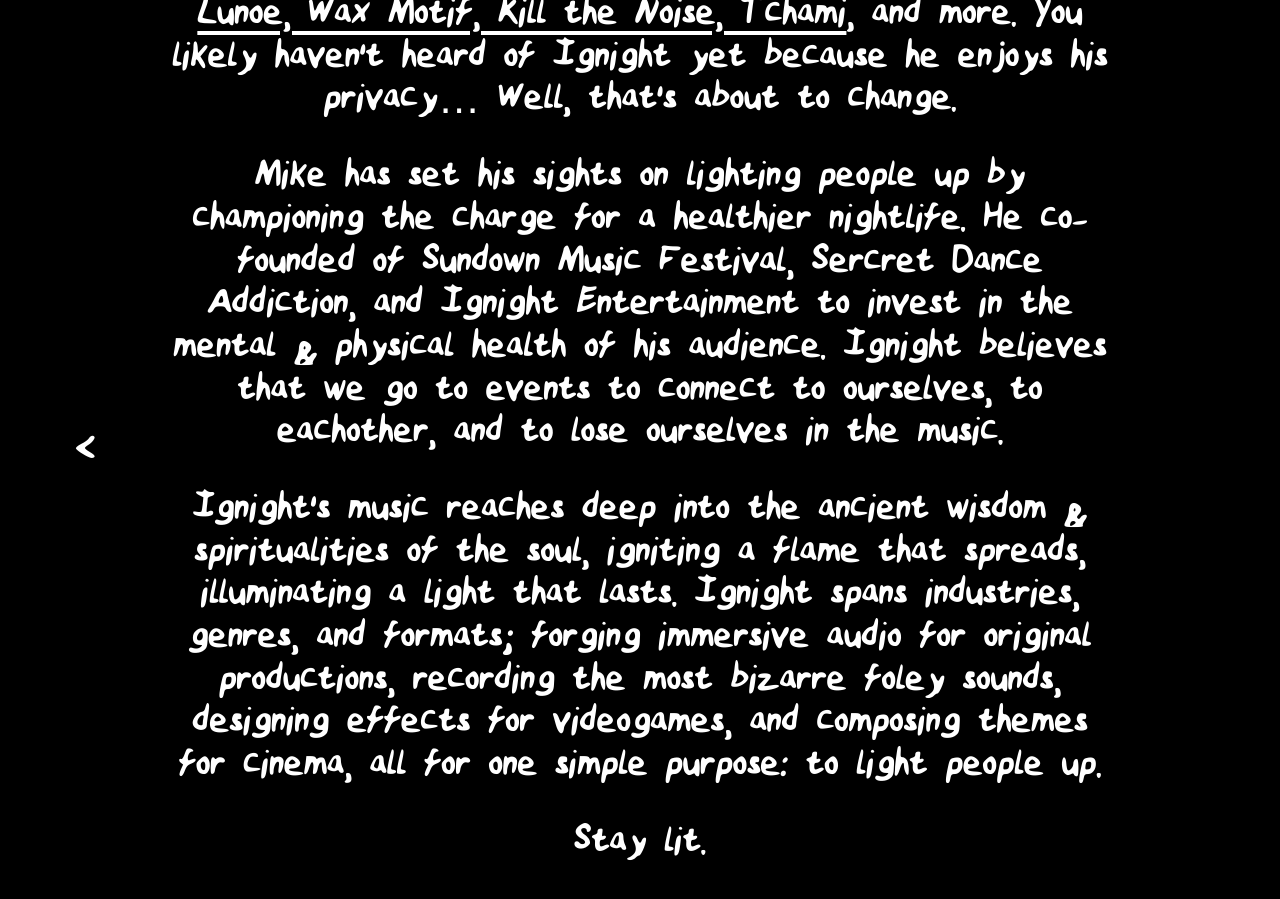
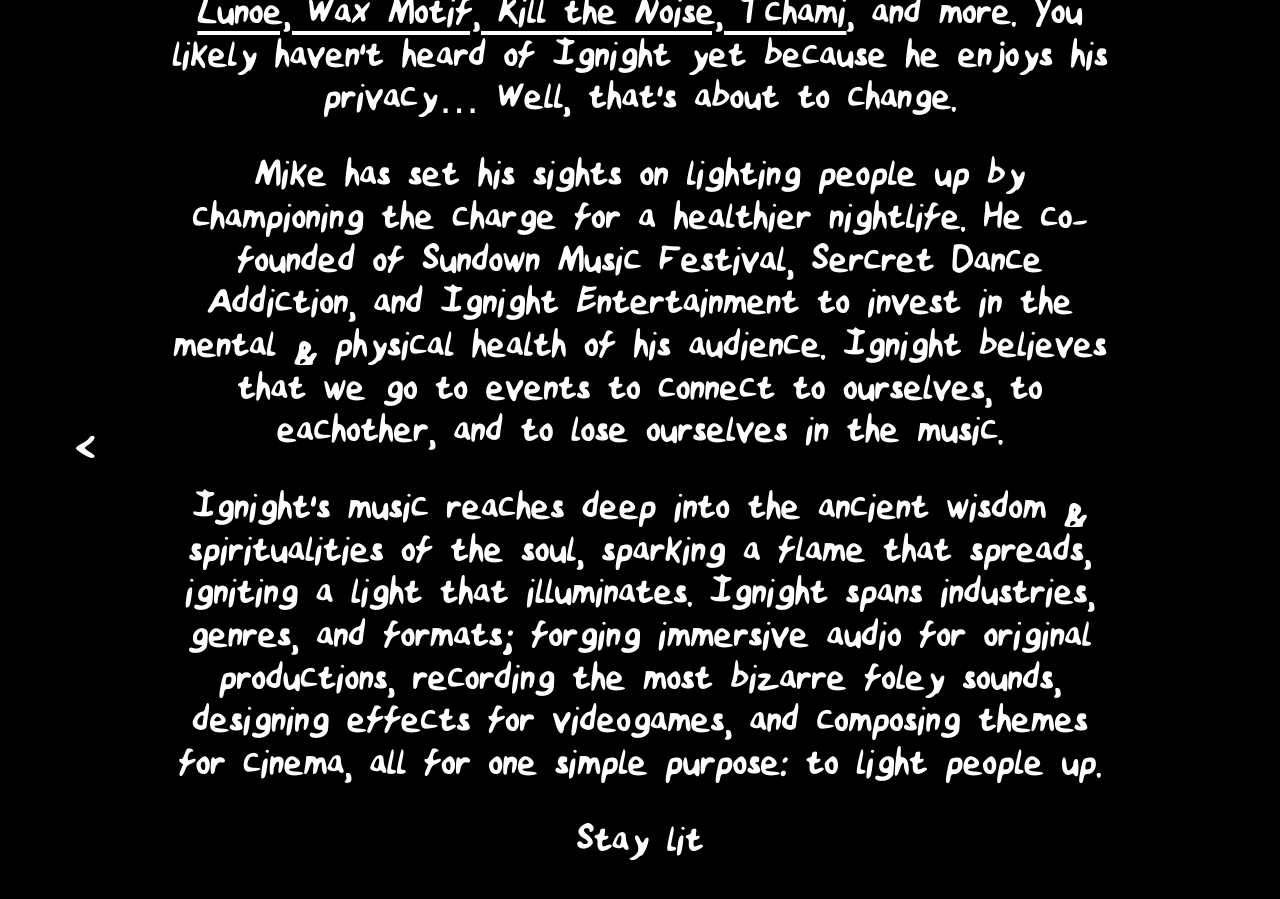
Before and after one commit to IgnightEnt/ignightent-github.io, a Jekyll site: the page built from user-custom-page.md, in a window 1280 px wide and 900 px high, scrolled down 1878 px. Built offline with Jekyll 4.4.1, drawn with Linux system fonts in a browser that asks for light colours.

Commit message:
Update user-custom-page.md

```diff
--- a/user-custom-page.md
+++ b/user-custom-page.md
@@ -15,7 +15,7 @@ Ignight has been blessed to open for Autograf, Curbi, N2N, Yolanda Be Cool, Skii
 
 Mike has set his sights on lighting people up by championing the charge for a healthier nightlife.  He co-founded of Sundown Music Festival, Sercret Dance Addiction, and Ignight Entertainment to invest in the mental & physical health of his audience.  Ignight believes that we go to events to connect to ourselves, to eachother, and to lose ourselves in the music.
 
-Ignight's music reaches deep into the ancient wisdom & spiritualities of the soul, igniting a flame that spreads, illuminating a light that lasts.
+Ignight's music reaches deep into the ancient wisdom & spiritualities of the soul, sparking a flame that spreads, igniting a light that illuminates.
 Ignight spans industries, genres, and formats; forging immersive audio for original productions, recording the most bizarre foley sounds, designing effects for videogames, and composing themes for cinema, all for one simple purpose: to light people up.
 
-Stay lit.
+Stay lit
```
